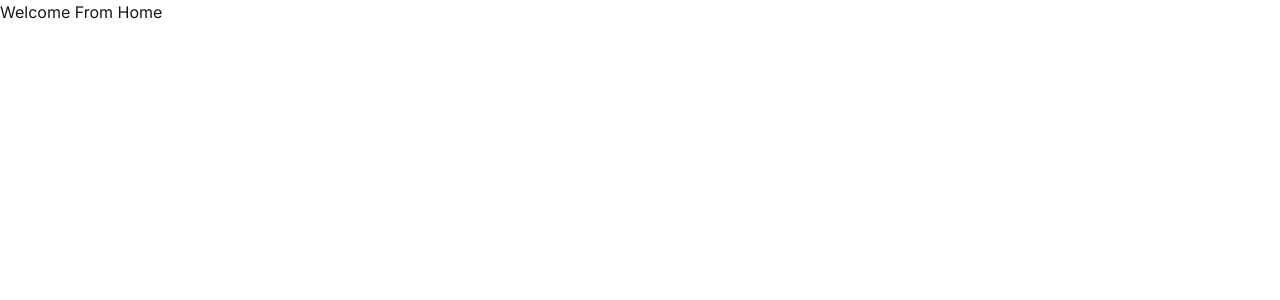
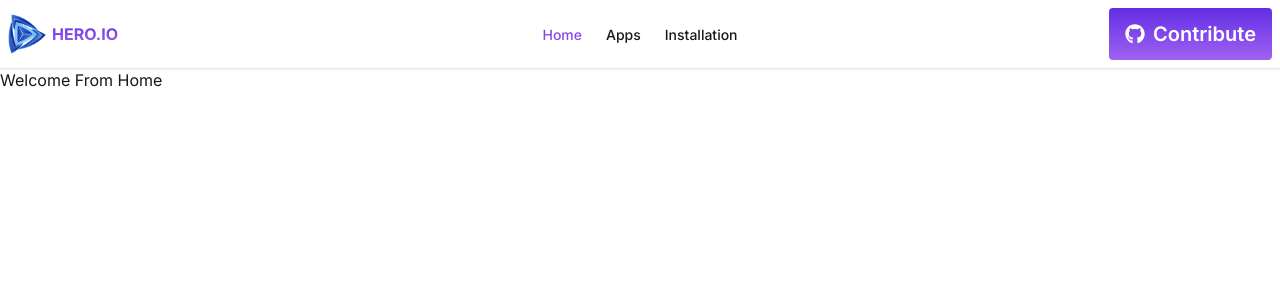
Before and after one commit to RakibMERNDev/hero-io-web-app, a React (Vite) app: page / in a window 1280 px wide. Shown: the top 300 px of the page. Built offline with nearby package versions, Linux system fonts and the light colour scheme.

Commit message:
added react hot toast and react icons

```diff
--- a/package.json
+++ b/package.json
@@ -13,6 +13,8 @@
     "@tailwindcss/vite": "^4.2.1",
     "react": "^19.2.4",
     "react-dom": "^19.2.4",
+    "react-hot-toast": "^2.6.0",
+    "react-icons": "^5.6.0",
     "react-router": "^7.13.1",
     "tailwindcss": "^4.2.1"
   },
--- a/src/App.css
+++ b/src/App.css
@@ -7,3 +7,16 @@
 @theme {
   --font-display: "Inter", sans-serif;
 }
+
+@layer utilities {
+  .text-gradient {
+    background-image: linear-gradient(to bottom, #632ee3 0%, #9f62f2 100%);
+    -webkit-background-clip: text;
+    background-clip: text;
+    color: transparent;
+  }
+
+  .bg-gradient-brand {
+    background: linear-gradient(to bottom, #632EE3 0%, #9F62F2 100%);
+  }
+}
--- a/src/App.jsx
+++ b/src/App.jsx
@@ -1,9 +1,11 @@
 import "./App.css";
 import Home from "./components/Home/Home";
+import NavBar from "./components/Navigation/NavBar";
 
 export default function App() {
   return (
-    <div className="font-display">
+    <div className="font-display max-w-400 mx-auto">
+      <NavBar/>
       <Home />
     </div>
   );
--- a/src/Layout/Layout.jsx
+++ b/src/Layout/Layout.jsx
@@ -1,9 +1,9 @@
-import { Outlet } from 'react-router';
+import { Outlet } from "react-router";
 
 const Layout = () => {
   return (
     <>
-     <Outlet/>
+      <Outlet />
     </>
   );
 };
--- /dev/null
+++ b/src/components/Navigation/NavBar.css
@@ -0,0 +1,7 @@
+a.active {
+  background-image: linear-gradient(to bottom, #632ee3 0%, #9f62f2 100%);
+  -webkit-background-clip: text;
+  background-clip: text;
+  color: transparent;
+  text-decoration: underline;
+}
--- /dev/null
+++ b/src/components/Navigation/NavBar.jsx
@@ -0,0 +1,84 @@
+import "./NavBar.css";
+
+import { FaGithub } from "react-icons/fa";
+import { NavLink } from "react-router";
+
+const navLinks = [
+  {
+    path: "/",
+    pathName: "Home",
+  },
+  {
+    path: "/apps",
+    pathName: "Apps",
+  },
+  {
+    path: "/installation",
+    pathName: "Installation",
+  },
+];
+
+const NavBar = () => {
+  return (
+    <nav className="navbar bg-base-100 shadow-sm">
+      <div className="navbar-start">
+        <div className="dropdown">
+          <div tabIndex={0} role="button" className="btn btn-ghost lg:hidden">
+            <svg
+              xmlns="http://www.w3.org/2000/svg"
+              className="h-5 w-5"
+              fill="none"
+              viewBox="0 0 24 24"
+              stroke="currentColor"
+            >
+              {" "}
+              <path
+                strokeLinecap="round"
+                strokeLinejoin="round"
+                strokeWidth="2"
+                d="M4 6h16M4 12h8m-8 6h16"
+              />{" "}
+            </svg>
+          </div>
+          <ul
+            tabIndex="-1"
+            className="menu menu-sm dropdown-content bg-base-100 rounded-box z-1 mt-3 w-52 p-2 shadow"
+          >
+            {navLinks.map((navItem) => (
+              <li key={navItem.pathName}>
+                <NavLink to={navItem.path} className={"font-medium"}>
+                  {navItem.pathName}
+                </NavLink>
+              </li>
+            ))}
+          </ul>
+        </div>
+        <div className="flex justify-center items-center gap-1">
+          {/* logo */}
+          <img src="logo.webp" alt="logo" className="max-w-10 max-h-10" />
+          {/* text */}
+
+          <p className="text-gradient font-bold">HERO.IO</p>
+        </div>
+      </div>
+      <div className="navbar-center hidden lg:flex">
+        <ul className="menu menu-horizontal px-1">
+          {navLinks.map((navItem) => (
+            <li key={navItem.pathName}>
+              <NavLink to={navItem.path} className={"font-medium"}>
+                {navItem.pathName}
+              </NavLink>
+            </li>
+          ))}
+        </ul>
+      </div>
+      <div className="navbar-end">
+        <a className=" bg-gradient-brand text-white flex items-center px-4 gap-2 py-3 rounded-sm">
+          <FaGithub className="text-xl" /> <span className="font-semibold text-xl">Contribute</span>
+        </a>
+      </div>
+    </nav>
+  );
+};
+
+export default NavBar;
--- a/src/main.jsx
+++ b/src/main.jsx
@@ -1,11 +1,13 @@
 import { StrictMode } from "react";
 import { createRoot } from "react-dom/client";
 
+import { Toaster } from "react-hot-toast";
 import { RouterProvider } from "react-router";
 import router from "./Router/Router.jsx";
 
 createRoot(document.getElementById("root")).render(
   <StrictMode>
     <RouterProvider router={router} />
+    <Toaster />
   </StrictMode>,
 );
```
Also changed, not shown: public/logo.webp (added), 1 other file (tests, documents, lock files or other folders).
